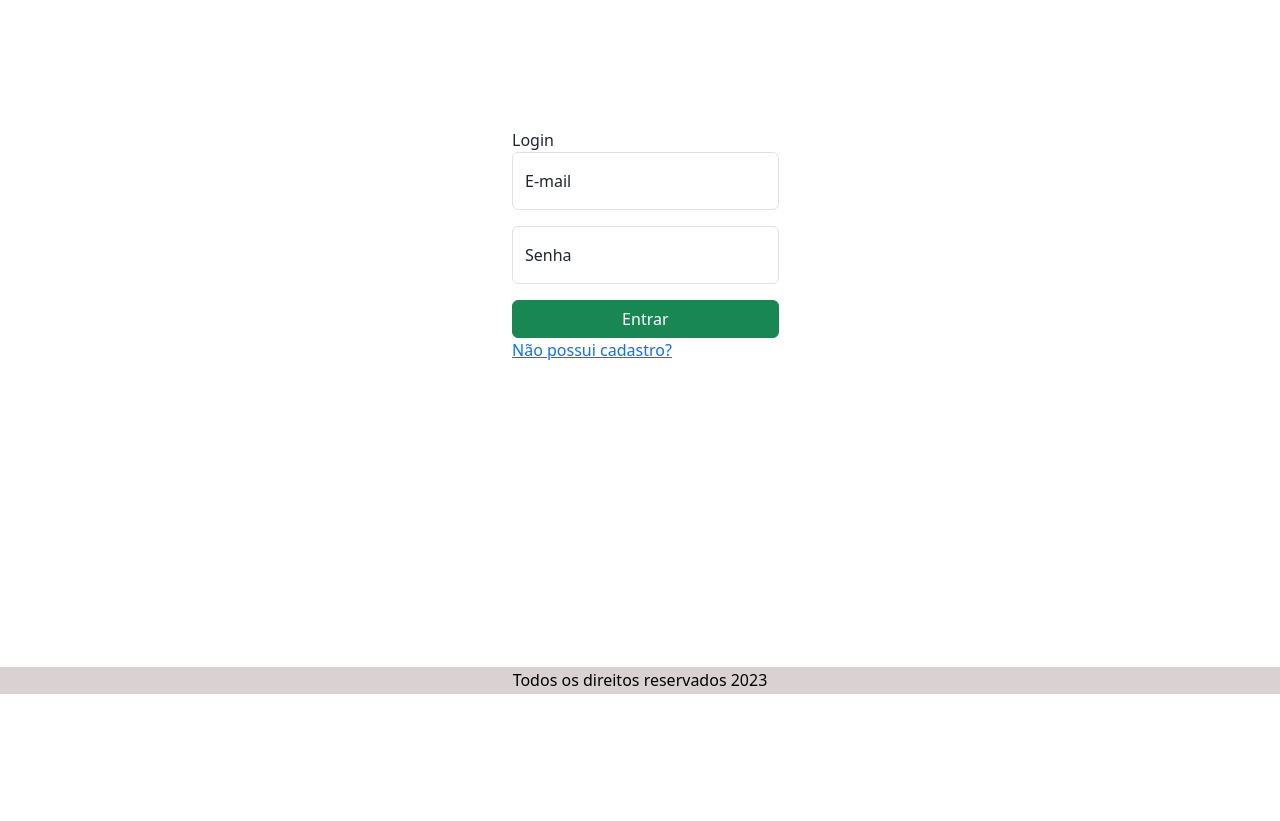
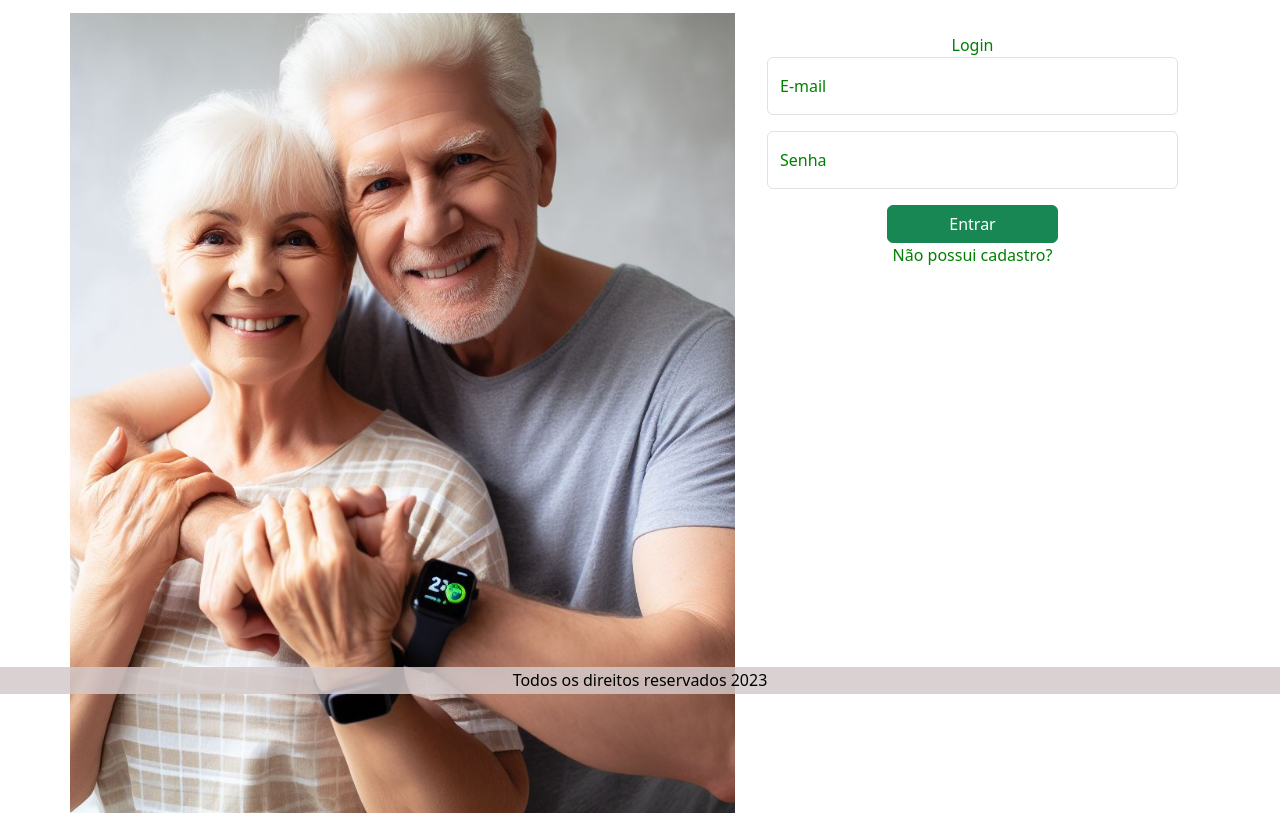
Before and after one commit to carlosadnsm/weCare, a PHP site: page /login.html in a window 1280 px wide. Shown: the part 106-927 px from the top of the page. Before the commit the page ends 800 px from the top, so only its background shows below. Run offline with PHP 8.4, Linux system fonts and the light colour scheme.

Commit message:
Alterando pagina de Login e criando pagina de cadastro

```diff
--- a/index.html
+++ b/index.html
@@ -39,7 +39,7 @@
         <li><a href="index.html">Home</a></li>
         <li><a href="itens.html">Itens</a></li>
         <li><a href="sobre.html">Sobre</a></li>
-        <li><a href="cadastrolivro.html">Cadastro</a></li>
+        <li><a href="cadastro.html">Cadastro</a></li>
       </ul>
     </nav>
   </header>
--- a/itens.html
+++ b/itens.html
@@ -46,7 +46,7 @@
             <li><a href="index.html">Home</a></li>
             <li><a href="itens.html">Itens</a></li>
             <li><a href="sobre.html">Sobre</a></li>
-            <li><a href="cadastrolivro.html">Cadastro</a></li>
+            <li><a href="cadastro.html">Cadastro</a></li>
 
         </ul>
     </nav>
--- a/login.html
+++ b/login.html
@@ -31,27 +31,37 @@
                 <li><a href="index.html">Home</a></li>
                 <li><a href="itens.html">Itens</a></li>
                 <li><a href="sobre.html">Sobre</a></li>
-                <li><a href="cadastrolivro.html">Cadastro</a></li>
+                <li><a href="cadastro.html">Cadastro</a></li>
 
             </ul>
         </nav>
-        <div class="login">
+        <nav style="background-color: white;">
+            <div class="container">
+                <div class="row">
+                    <div class="col-md-7 login-container"></div>
+                    <div class="col-md-5">
+                        <div class="login-form">
                             <form>
-                <fieldset">Login</fieldset>
-                <div class="form-floating mb-3 col-5">
+                                <fieldset" style="color: green;">Login</fieldset>
+                                <div class="form-floating mb-3 ">
                                     <input type="text" class="form-control" name="email" id="email" placeholder="">
-                    <label for="email">E-mail</label>
+                                    <label for="email" style="color: green;">E-mail</label>
                                 </div>
-                <div class="form-floating mb-3 col-5">
+                                <div class="form-floating mb-3">
                                     <input type="password" class="form-control" name="password" id="password" placeholder="">
-                    <label for="password">Senha</label>
+                                    <label for="password" style="color: green;">Senha</label>
                                 </div>
                                 <button type="submit" id="login"  class="btn btn-success col-5">Entrar</button>
-                <div class="form-floating mb-3 col-5">
-                    <a class="text-allign" href="cadastro.html">Não possui cadastro?</a>
+                                <div>
+                                    <a class="text-allign" href="cadastro.html" style="color: green;">Não possui cadastro?</a>
                                 </div>
                             </form>
                         </div>
+                    </div>
+                </div>
+            </div>
+        </nav>
+
         <footer class="fixed-bottom">
             Todos os direitos reservados 2023
         </footer>
--- a/sobre.html
+++ b/sobre.html
@@ -54,7 +54,7 @@
             </div>
             <div class="col-4">
                 <h3>Luis Felipe Nunes Reis</h3>
-                <h5>111BSI2222</h5>
+                <h5>1621BSI262</h5>
             </div>
         </div>
         <div class="container justify-content-center align-items-center" style="height: 100vh;">
--- a/style.css
+++ b/style.css
@@ -117,3 +117,17 @@ p{
 .home {
     color: #37702c;
 }
+
+.login-container {
+    display: flex;
+    justify-content: center;
+    align-items: center;
+    height: 100vh;
+    background: url('images/login.jpg') center / cover no-repeat;
+}
+
+.login-form {
+    background: rgba(255, 255, 255, 0.8);
+    padding: 20px;
+    border-radius: 5px;
+}
```
Also changed, not shown: cadastro.html (added, +104 -0 lines), cadastrolivro.html (deleted, +0 -133 lines), images/login.jpg (added). Lines whose indentation alone changed are shown as unchanged.
